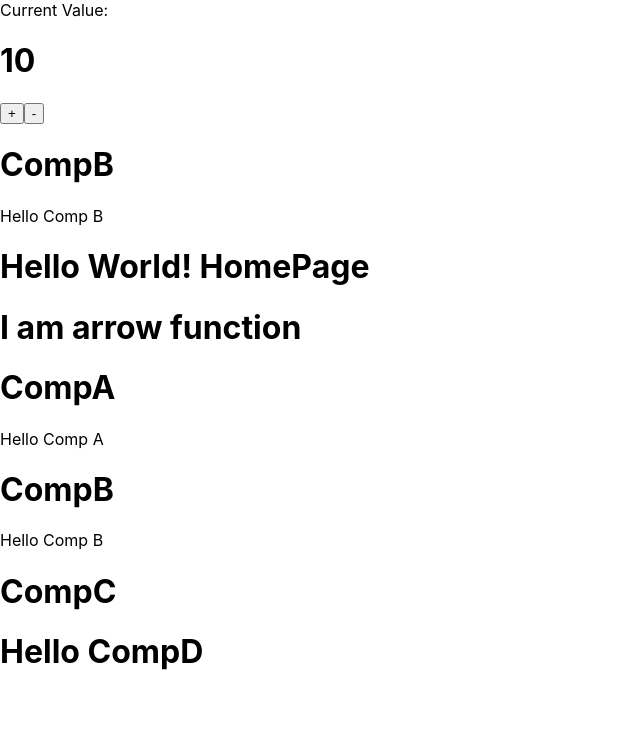
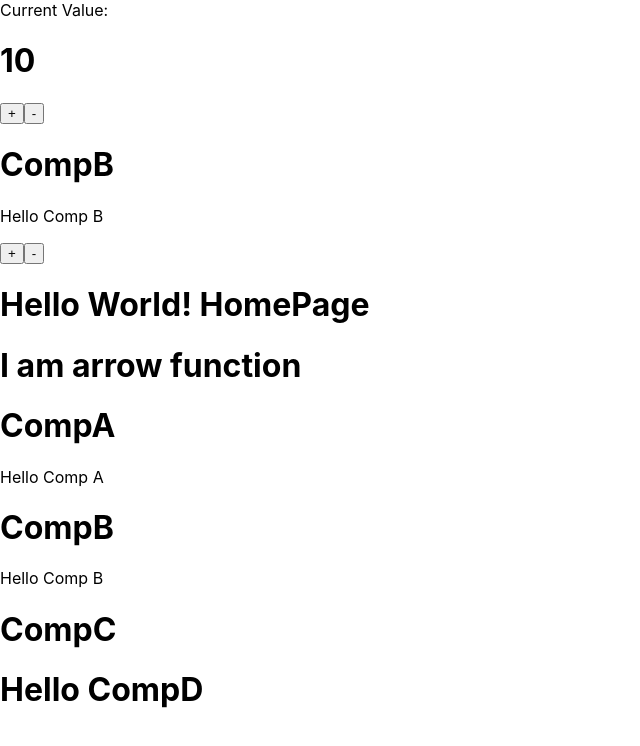
Before and after one commit to lrangelc/nextjs-content-manager-app, a Next.js app: page / in a window 1280 px wide. Shown: the top 746 px of the page, without its empty margins (0-640 px from the left). Built offline with nearby package versions, Linux system fonts and the light colour scheme.

Commit message:
Change state

```diff
--- a/pages/index.tsx
+++ b/pages/index.tsx
@@ -78,15 +78,23 @@ function Home() {
   const [myValue, setValue] = useState(10);
 
   const incrementValue = () => {
+    console.log(`myValue: ${myValue}`);
     setValue(myValue + 1);
     // setValue(myValue++);
-    console.log(`myValue +: ${myValue}`);
+    console.log(`myValue + 1: ${myValue}`);
   };
 
   const decrementValue = () => {
+    console.log(`myValue: ${myValue}`);
     setValue(myValue - 1);
     // setValue(myValue--);
-    console.log(`myValue -: ${myValue}`);
+    console.log(`myValue - 1: ${myValue}`);
+  };
+
+  console.log(`myValueX: ${myValue}`);
+
+  const changeValue = (incrementor) => {
+    setValue(myValue + incrementor);
   };
 
   return (
@@ -95,6 +103,8 @@ function Home() {
       <button onClick={incrementValue}>+</button>
       <button onClick={decrementValue}>-</button>
       <CompB />
+      <button onClick={() => changeValue(+1)}>+</button>
+      <button onClick={() => changeValue(-1)}>-</button>
       <h1>Hello World! HomePage</h1>
       <CompA />
       <CompC />
```
